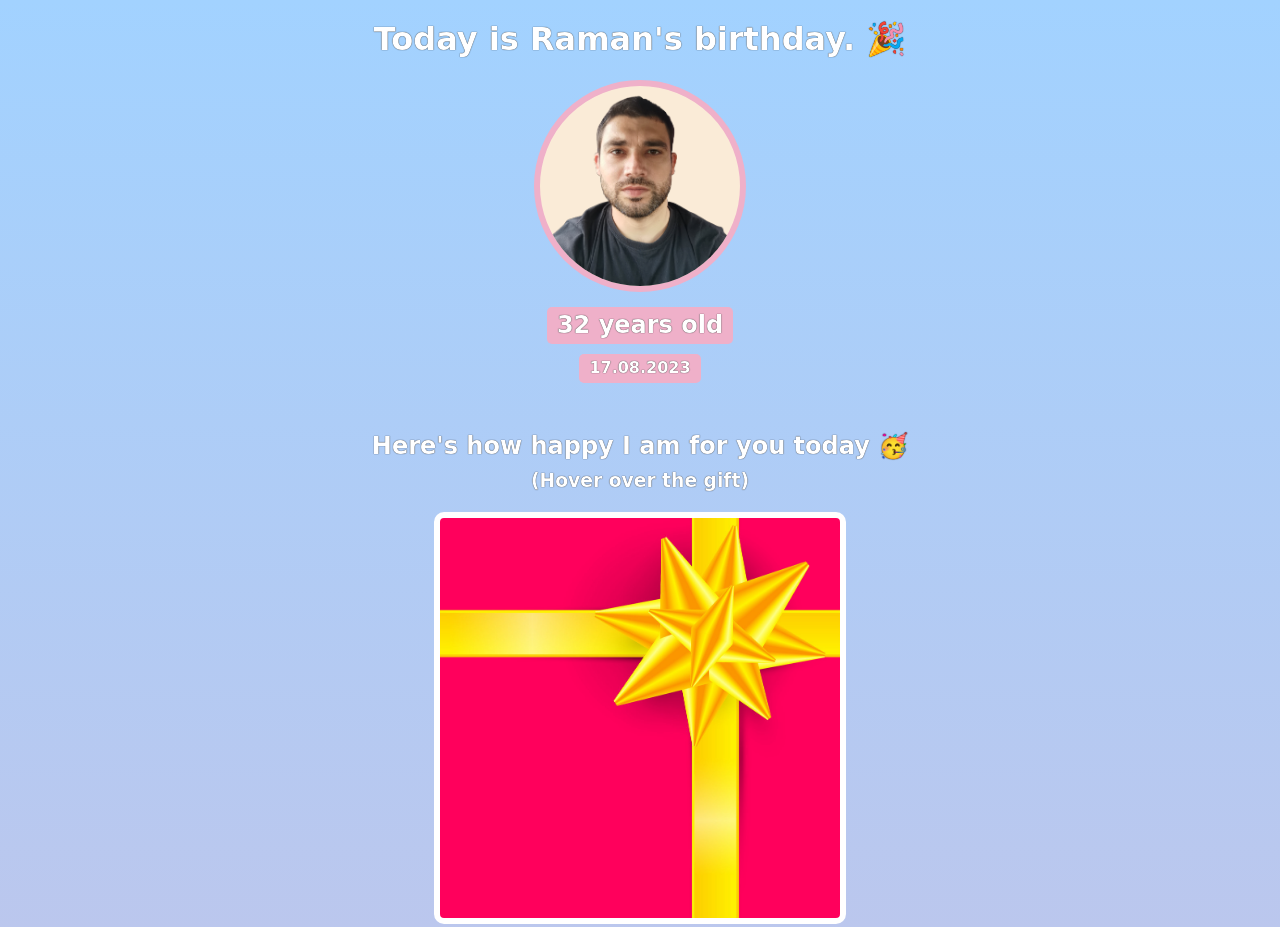
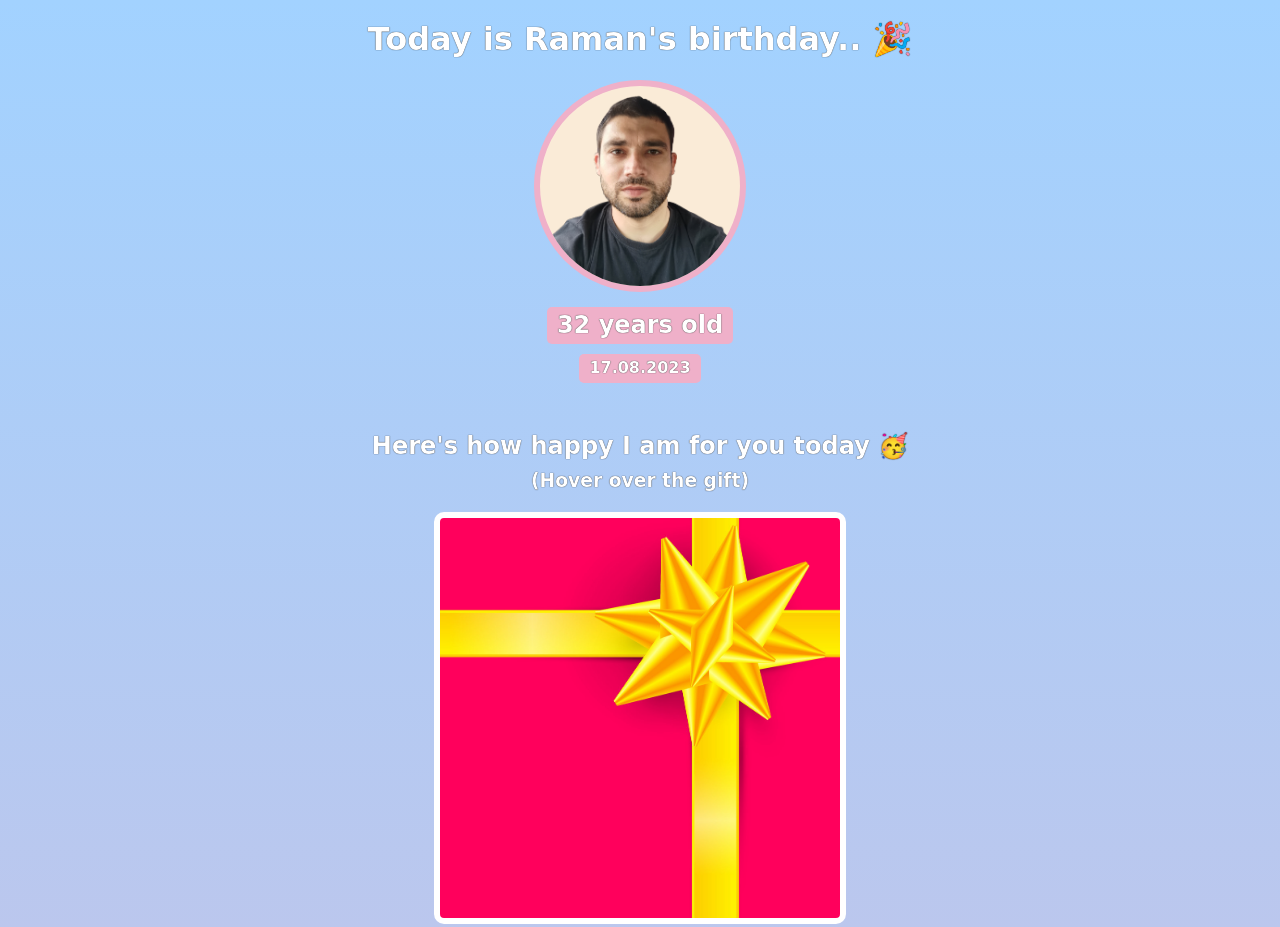
Before and after one commit to ramanboff/birtday_gift_site, a plain HTML site: page index.html in a window 1280 px wide. Shown: the top 927 px of the page. Drawn offline with nearby package versions, Linux system fonts and the light colour scheme; a web font is replaced by a local one.

Commit message:
2 point after name

```diff
--- a/index.html
+++ b/index.html
@@ -7,7 +7,7 @@
     </head>
     <body>
         <div id="header">
-            <h1>Today is Raman's birthday. 🎉</h1>
+            <h1>Today is Raman's birthday.. 🎉</h1>
             <img id="bff-img" src="images/raman-brt.png">
             <h2 id="bday-age">32 years old</h2>
             <h4 id="bday-date">17.08.2023</h4>
```
